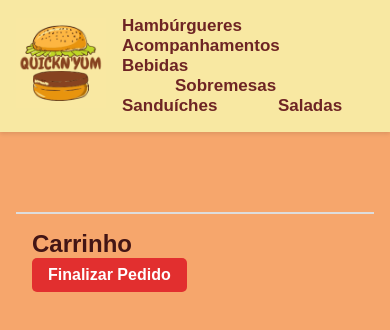
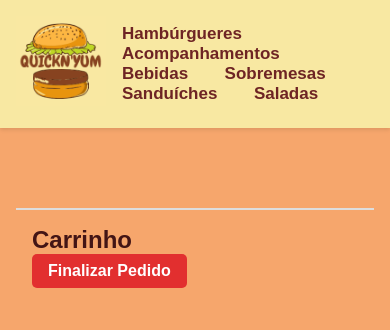
Before and after one commit to samaramar/primeiro-site-fast-food, a plain HTML site: page index.html in a window 390 px wide. Drawn offline with Linux system fonts and the light colour scheme.

Commit message:
fastfood

```diff
--- a/index.html
+++ b/index.html
@@ -14,9 +14,9 @@
                 <a href="#" onclick="showCategory('burgers')">Hambúrgueres</a>
                 <a href="#" onclick="showCategory('acompanhamentos') ">Acompanhamentos</a>
                 <a href="#" onclick="showCategory('bebidas')">Bebidas</a>
-                <a id="so" href="#" onclick="showCategory('sobremesas')">Sobremesas</a>
+                <a  href="#" onclick="showCategory('sobremesas')">Sobremesas</a>
                 <a href="#" onclick="showCategory('sanduiches')">Sanduíches</a>
-                <a id="sa" href="#" onclick="showCategory('saladas')">Saladas</a>
+                <a  href="#" onclick="showCategory('saladas')">Saladas</a>
             </nav>
         </div>
     </header>
--- a/styles.css
+++ b/styles.css
@@ -231,11 +231,5 @@ legend {
         font-weight: bold;
         font-size: 17px;
     }
-    #so{
-        margin-left: 69px;
 
-    }
-    #sa{
-        margin-left: 40px;
-    }
 }
```
